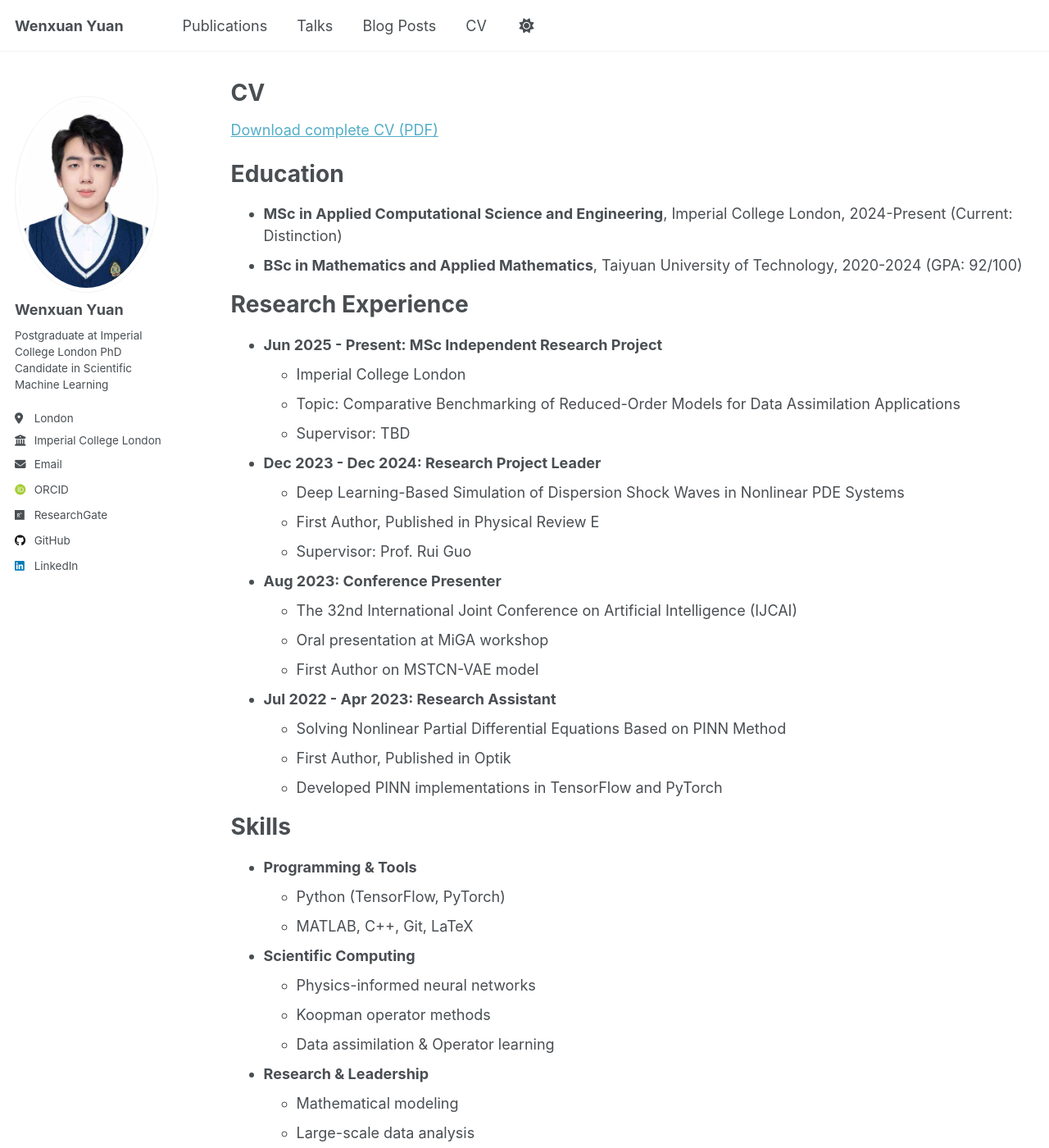
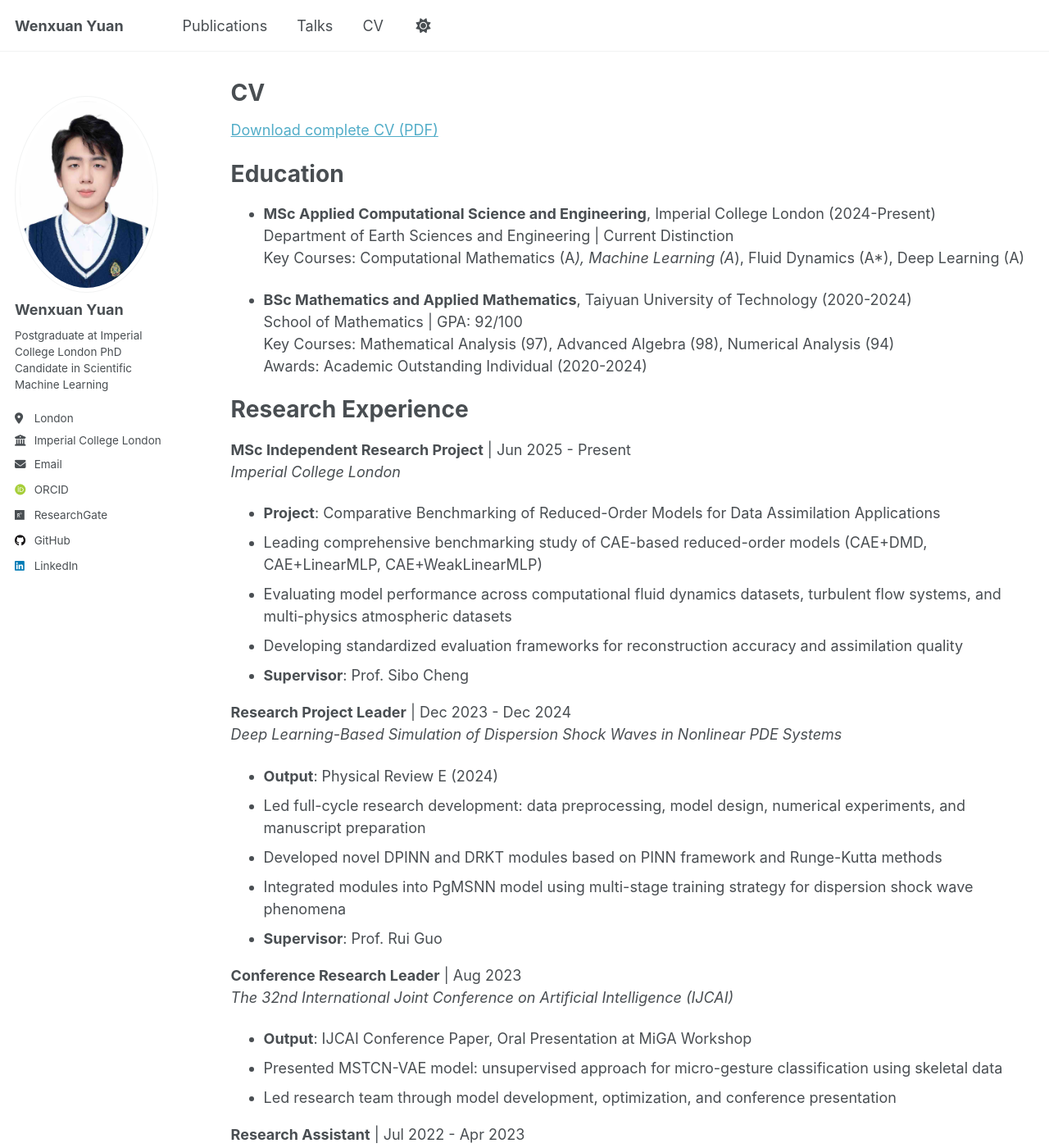
Before and after one commit to Wenxuan52/Wenxuan52.github.io, a Jekyll site: the page built from _pages/cv.md, in a window 1280 px wide and 1400 px high. Shown: the whole window at 82% size. Built offline with Jekyll 4.4.1, drawn with Linux system fonts in a browser that asks for light colours; some web fonts are replaced; a script that is not in the unit is left out; some of the changed text lies outside the part shown.

```diff
--- a/_config.yml
+++ b/_config.yml
@@ -13,7 +13,7 @@ title                    : "Wenxuan Yuan"
 title_separator          : "-"
 name                     : &name "Wenxuan Yuan"
 description              : &description "Welcome to my personal website"
-url                      : "https://Wenxuan52.github.io" # the base hostname & protocol for your site e.g. "https://[your GitHub username].github.io" or if you already have some other page hosted on Github then use "https://[your GitHub username].github.io/[Your Repo Name]"
+url                      : "http://localhost:4001" # the base hostname & protocol for your site e.g. "https://[your GitHub username].github.io" or if you already have some other page hosted on Github then use "https://[your GitHub username].github.io/[Your Repo Name]"
 baseurl                  : "" # the subpath of your site, e.g. "/blog"
 repository               : "Wenxuan52/wenxuan52.github.io"
 
--- a/_data/navigation.yml
+++ b/_data/navigation.yml
@@ -14,8 +14,8 @@ main:
   - title: "Talks"
     url: /talks/
 
-  - title: "Blog Posts"
-    url: /year-archive/
+  # - title: "Blog Posts"
+  #   url: /year-archive/
 
   - title: "CV"
     url: /cv/
--- a/_pages/cv.md
+++ b/_pages/cv.md
@@ -13,44 +13,85 @@ redirect_from:
 
 Education
 ======
-* **MSc in Applied Computational Science and Engineering**, Imperial College London, 2024-Present (Current: Distinction)
-* **BSc in Mathematics and Applied Mathematics**, Taiyuan University of Technology, 2020-2024 (GPA: 92/100)
+* **MSc Applied Computational Science and Engineering**, Imperial College London (2024-Present)
+  Department of Earth Sciences and Engineering | Current Distinction
+  Key Courses: Computational Mathematics (A*), Machine Learning (A*), Fluid Dynamics (A*), Deep Learning (A)
+
+* **BSc Mathematics and Applied Mathematics**, Taiyuan University of Technology (2020-2024)
+  School of Mathematics | GPA: 92/100
+  Key Courses: Mathematical Analysis (97), Advanced Algebra (98), Numerical Analysis (94)
+  Awards: Academic Outstanding Individual (2020-2024)
 
 Research Experience
 ======
-* **Jun 2025 - Present: MSc Independent Research Project**
-  * Imperial College London
-  * Topic: Comparative Benchmarking of Reduced-Order Models for Data Assimilation Applications
-  * Supervisor: TBD
 
-* **Dec 2023 - Dec 2024: Research Project Leader**
-  * Deep Learning-Based Simulation of Dispersion Shock Waves in Nonlinear PDE Systems
-  * First Author, Published in Physical Review E
-  * Supervisor: Prof. Rui Guo
+**MSc Independent Research Project** | Jun 2025 - Present
+*Imperial College London*
+- **Project**: Comparative Benchmarking of Reduced-Order Models for Data Assimilation Applications
+- Leading comprehensive benchmarking study of CAE-based reduced-order models (CAE+DMD, CAE+LinearMLP, CAE+WeakLinearMLP)
+- Evaluating model performance across computational fluid dynamics datasets, turbulent flow systems, and multi-physics atmospheric datasets
+- Developing standardized evaluation frameworks for reconstruction accuracy and assimilation quality
+- **Supervisor**: Prof. Sibo Cheng
 
-* **Aug 2023: Conference Presenter**
-  * The 32nd International Joint Conference on Artificial Intelligence (IJCAI)
-  * Oral presentation at MiGA workshop
-  * First Author on MSTCN-VAE model
+**Research Project Leader** | Dec 2023 - Dec 2024
+*Deep Learning-Based Simulation of Dispersion Shock Waves in Nonlinear PDE Systems*
+- **Output**: Physical Review E (2024)
+- Led full-cycle research development: data preprocessing, model design, numerical experiments, and manuscript preparation
+- Developed novel DPINN and DRKT modules based on PINN framework and Runge-Kutta methods
+- Integrated modules into PgMSNN model using multi-stage training strategy for dispersion shock wave phenomena
+- **Supervisor**: Prof. Rui Guo
 
-* **Jul 2022 - Apr 2023: Research Assistant**
-  * Solving Nonlinear Partial Differential Equations Based on PINN Method
-  * First Author, Published in Optik
-  * Developed PINN implementations in TensorFlow and PyTorch
+**Conference Research Leader** | Aug 2023
+*The 32nd International Joint Conference on Artificial Intelligence (IJCAI)*
+- **Output**: IJCAI Conference Paper, Oral Presentation at MiGA Workshop
+- Presented MSTCN-VAE model: unsupervised approach for micro-gesture classification using skeletal data
+- Led research team through model development, optimization, and conference presentation
 
-Skills
+**Research Assistant** | Jul 2022 - Apr 2023
+*Physics-Informed Neural Networks for Nonlinear PDEs*
+- **Output**: Optik (2023)
+- Implemented PINN method for simulating wave solutions (solitons, breathers) of Modified Schrödinger equation
+- Developed PINN implementations in both TensorFlow and PyTorch frameworks
+- Built physics-informed neural network architecture for complex number output processing
+
+Competitions & Awards
 ======
-* **Programming & Tools**
-  * Python (TensorFlow, PyTorch)
-  * MATLAB, C++, Git, LaTeX
-* **Scientific Computing**
-  * Physics-informed neural networks
-  * Koopman operator methods
-  * Data assimilation & Operator learning
-* **Research & Leadership**
-  * Mathematical modeling
-  * Large-scale data analysis
-  * Team management & Academic writing
+
+**FEMA Predicting the Unpredictable Challenge** | Feb 2025
+*Team Captain | Rank 1*
+- Developed machine learning models for real-time lightning storm evolution prediction and location forecasting
+
+**MiGA-IJCAI Challenge (Track1 Microgesture Classification)** | Apr-Jun 2023
+*Team Captain | Rank 12*
+- Led team development and optimization of unsupervised model for micro-gesture classification
+
+**China Undergraduate Mathematical Contest in Modeling** | Sep 2023
+*Team Captain | National Second Prize*
+- Developed mathematical model for solar field optimization and energy efficiency calculation
+
+**ASC Student Supercomputer Challenge** | Nov 2021 - Mar 2022
+*Team Member | Global Second Class*
+- Deployed Yuan1.0 model in HPC cluster for training and hyperparameter tuning
+
+Technical Skills
+======
+
+**Programming Languages & Frameworks**
+- Python (TensorFlow, PyTorch)
+- MATLAB, C++ (parallel computing)
+- Git, LaTeX
+
+**Scientific Computing & Machine Learning**
+- Physics-informed neural networks (PINNs)
+- Koopman operator methods
+- Data assimilation techniques
+- Reduced-order modeling
+
+**Research & Professional Skills**
+- Mathematical modeling and analysis
+- Experimental design and optimization
+- Team leadership and project management
+- Conference presentations
 
 Publications
 ======
```
Also changed, not shown: other parts of _pages/cv.md (+1 -1 lines), _pages/about.md (+8 -28 lines), _talks/2023-ijcai.md (+1 -1 lines), 1 other file.
